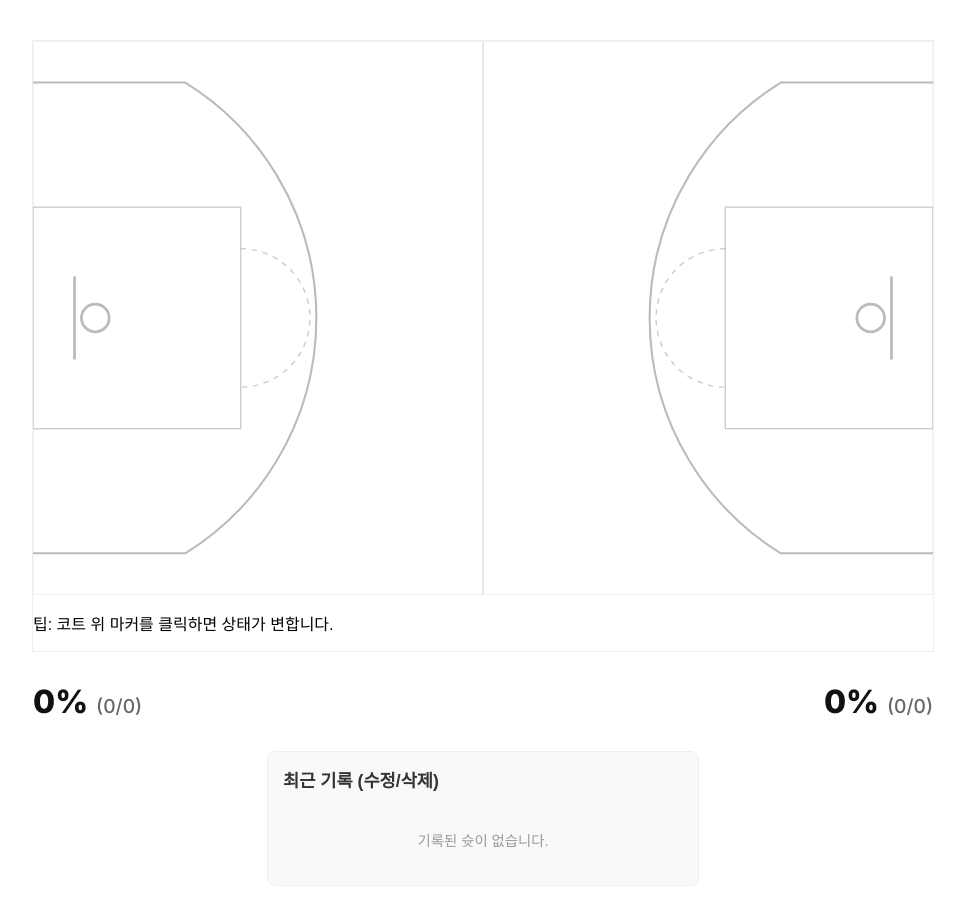
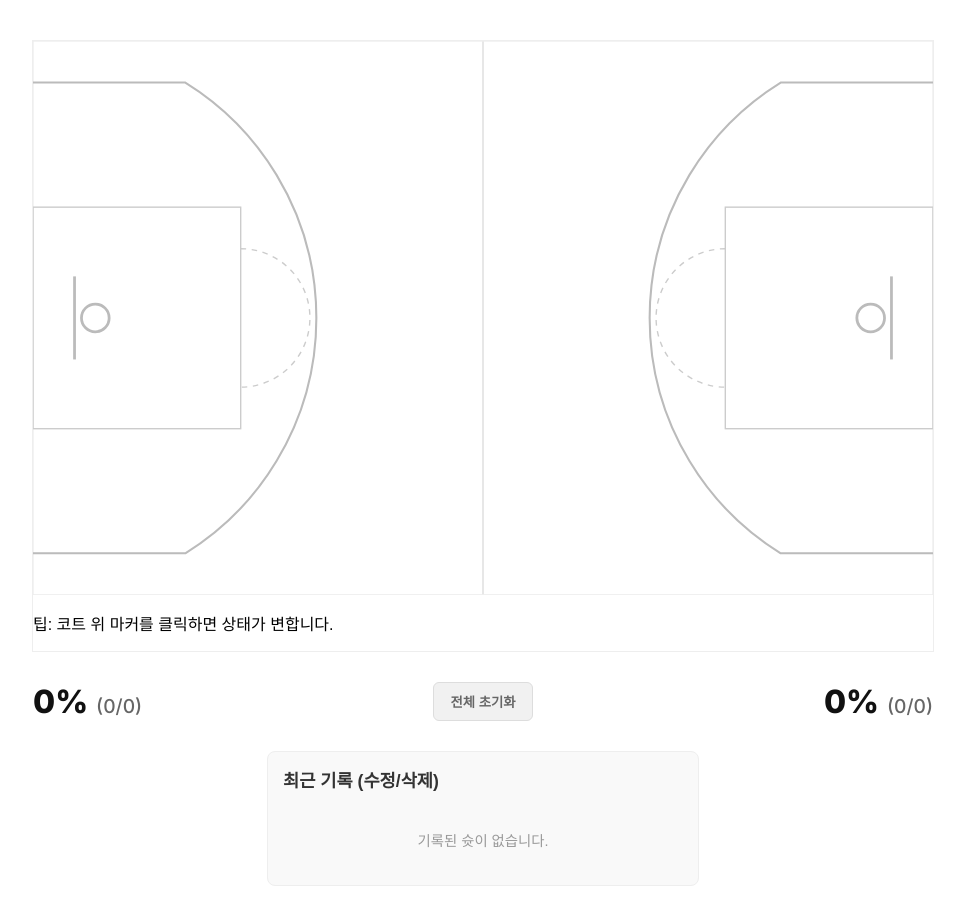
Before and after one commit to eehooj/basketball-short-chart, a Nuxt app: page / in a window 1280 px wide. Shown: the top 922 px of the page, without its empty margins (157-1122 px from the left). Built offline with nearby package versions, Linux system fonts and the light colour scheme.

Commit message:
Feat: 로컬스토리지 초기화 추가

```diff
--- a/app/app.vue
+++ b/app/app.vue
@@ -1,6 +1,6 @@
 <script setup lang="ts">
 // Composable에서 로직을 가져옵니다. (자동 import)
-const { leftShots, rightShots, addShot, removeShot, toggleStatus, leftStats, rightStats } = useShotChart()
+const { leftShots, rightShots, addShot, removeShot, toggleStatus, leftStats, rightStats, resetData } = useShotChart()
 
 // 최근 기록 리스트용 계산
 const recentLogs = computed(() => {
@@ -20,6 +20,7 @@ const recentLogs = computed(() => {
 
     <div class="footer-stats">
       <ShotStats :stats="leftStats" />
+      <button class="reset-btn" @click="resetData">전체 초기화</button>
       <ShotStats :stats="rightStats" isRight />
     </div>
 
--- a/app/assets/css/main.css
+++ b/app/assets/css/main.css
@@ -107,3 +107,21 @@ h3 { margin-top: 0; font-size: 1.1rem; color: #333; }
     color: #e63946;
     border-color: #fca5a5 !important;
 }
+
+/* 리셋 버튼 스타일 */
+.reset-btn {
+    padding: 8px 16px;
+    background-color: #f1f1f1;
+    border: 1px solid #ddd;
+    border-radius: 6px;
+    color: #666;
+    font-weight: 600;
+    cursor: pointer;
+    transition: all 0.2s;
+}
+
+.reset-btn:hover {
+    background-color: #e63946;
+    color: white;
+    border-color: #e63946;
+}
--- a/app/composables/useShotChart.ts
+++ b/app/composables/useShotChart.ts
@@ -1,8 +1,15 @@
 import { COURT_CONFIG } from '~/utils/constants'
 
+export interface Shot {
+    id: number;
+    x: number;
+    y: number;
+    type: 'made' | 'miss';
+}
+
 export const useShotChart = () => {
-    const leftShots = ref([])
-    const rightShots = ref([])
+    const leftShots = ref<Shot[]>([])
+    const rightShots = ref<Shot[]>([])
 
     // 초기화 (LocalStorage 로드)
     onMounted(() => {
@@ -36,9 +43,20 @@ export const useShotChart = () => {
         return { total, made, rate: total > 0 ? Math.round((made / total) * 100) : 0 }
     }
 
+    const resetData = () => {
+        if (confirm('모든 슛 기록을 초기화하시겠습니까?')) {
+            leftShots.value = []
+            rightShots.value = []
+            // 선택사항: 특정 키만 삭제하거나 전체 삭제
+            localStorage.removeItem('leftShots')
+            localStorage.removeItem('rightShots')
+        }
+    }
+
     return {
         leftShots, rightShots,
         addShot, removeShot, toggleStatus,
+        resetData,
         leftStats: computed(() => getStats(leftShots.value)),
         rightStats: computed(() => getStats(rightShots.value))
     }
```
